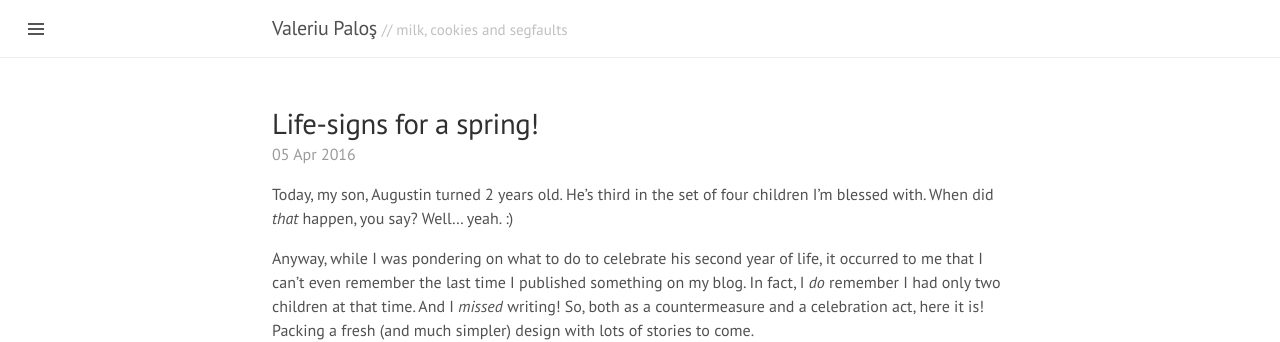
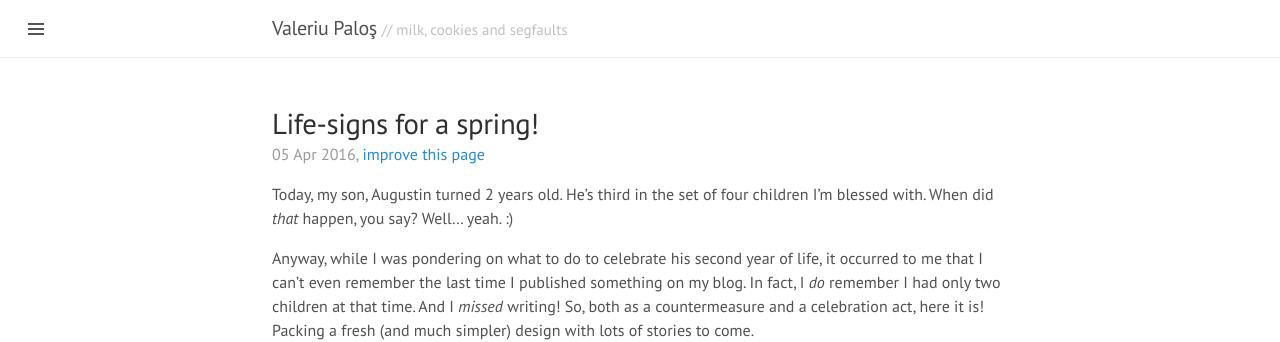
Before and after one commit to vpalos/vpalos.github.io, a Jekyll site: the page built from _posts/2016-04-05-augustin-2-years-old.md, in a window 1280 px wide. Shown: the top 342 px of the page. Built offline with Jekyll 4.4.1, drawn with Linux system fonts in a browser that asks for light colours; comment, search, counter and statistics services are not loaded.

Commit message:
Update post.html

```diff
--- a/_layouts/post.html
+++ b/_layouts/post.html
@@ -4,10 +4,10 @@ layout: default
 
 <div class="post">
   <h1 class="post-title">{{ page.title }}</h1>
-  <span class="post-date"
-    >{{ page.date | date_to_string }}{% for tags in page.tags %}, {{ tags }}{%
-    endfor %}</span
-  >
+  <span class="post-date">
+    {{ page.date | date_to_string }}{% for tags in page.tags %}, {{ tags }}{% endfor %},
+    <a href="{{site.github.repository_url}}/blob/gh-pages/{{page.path}}">improve this page</a>
+  </span>
   {{ content }}
 </div>
 
```
